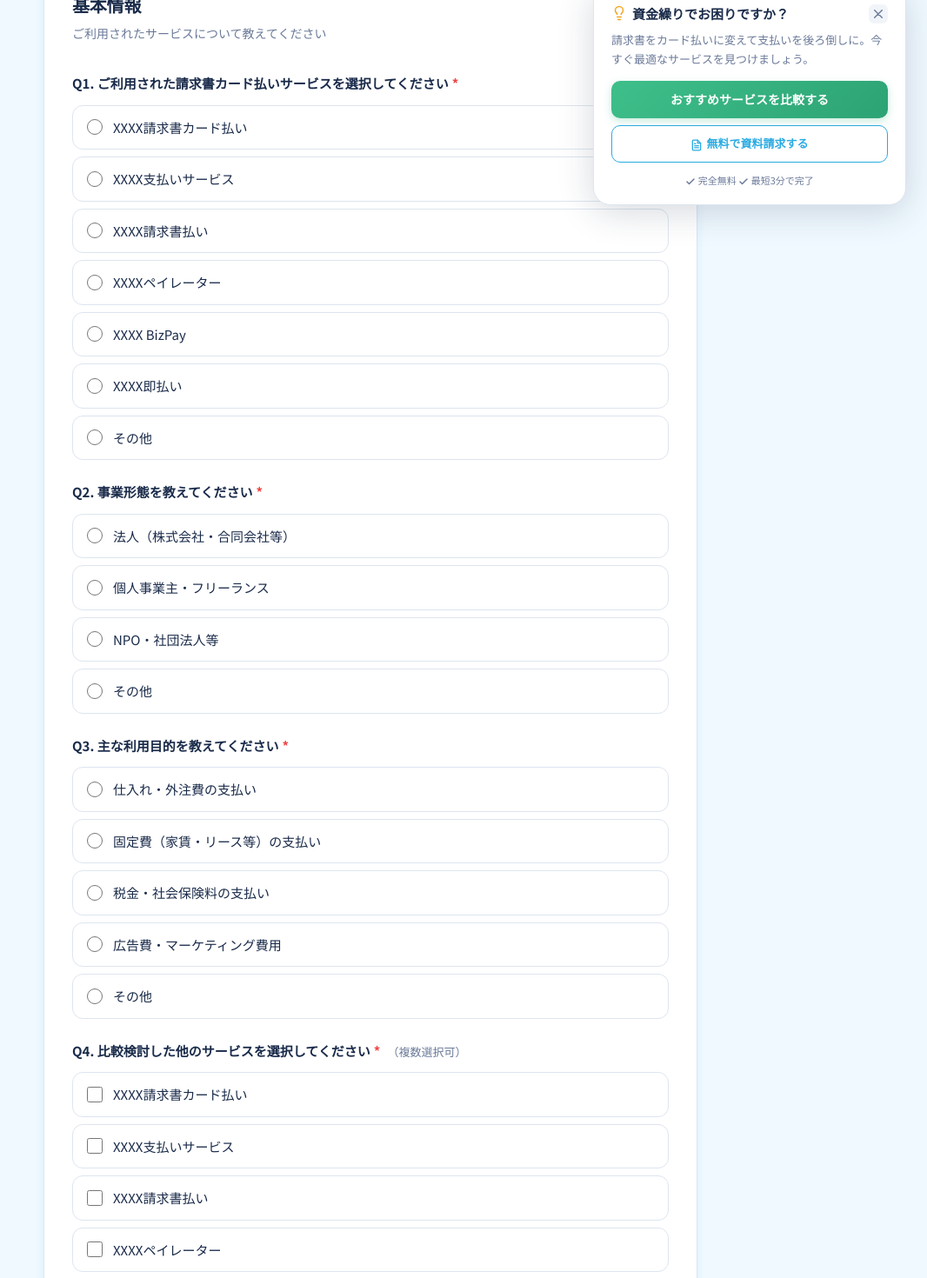
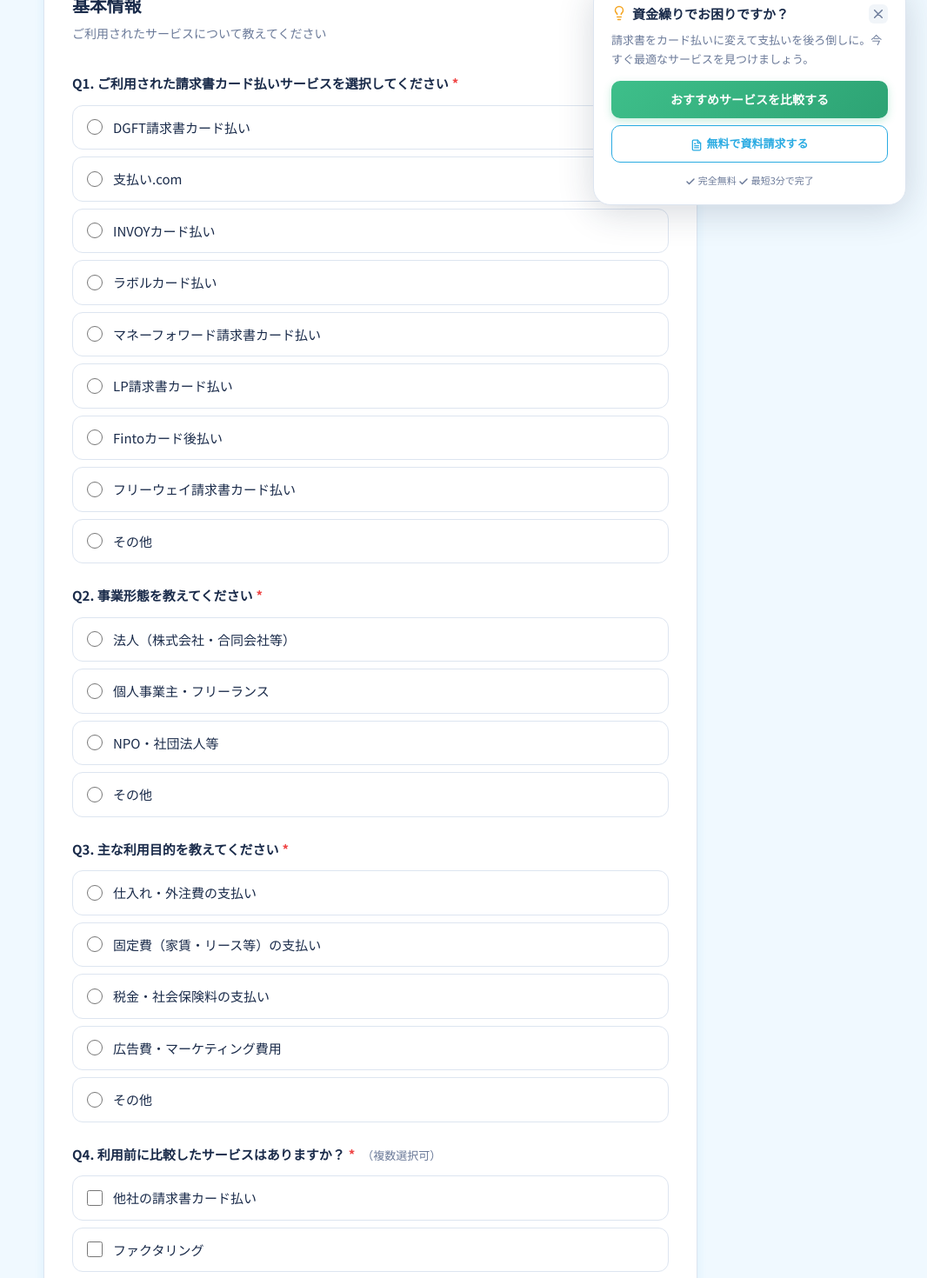
Before and after one commit to uta-a/invoice-card-payment-navi, a React (Vite) app: page /review in a window 1280 px wide. Shown: the part 540-2010 px from the top of the page at 87% size, without its empty margins (214-1280 px from the left). Built offline with nearby package versions, Linux system fonts and the light colour scheme; no server answers.

Commit message:
feat: サービス名と説明を更新し、比較検討サービスの選択肢を追加

```diff
--- a/src/components/review/steps/StepPhaseA.tsx
+++ b/src/components/review/steps/StepPhaseA.tsx
@@ -53,10 +53,14 @@
 
       <CheckboxGroup
         name="q4_compared_services"
-        label="Q4. 比較検討した他のサービスを選択してください"
+        label="Q4. 利用前に比較したサービスはありますか？"
         options={[
-          ...services.map((s) => ({ value: s.name, label: s.name })),
-          { value: "比較していない", label: "比較していない" },
+          { value: "他社の請求書カード払い", label: "他社の請求書カード払い" },
+          { value: "ファクタリング", label: "ファクタリング" },
+          { value: "銀行融資", label: "銀行融資" },
+          { value: "ビジネスローン", label: "ビジネスローン" },
+          { value: "法人カード", label: "法人カード" },
+          { value: "比較せず利用", label: "比較せず利用" },
         ]}
         required
       />
--- a/src/data/services.ts
+++ b/src/data/services.ts
@@ -59,14 +59,14 @@
 export const services: Service[] = [
   {
     id: "service-a",
-    name: "XXXX請求書カード払い",
-    shortName: "XXXX",
+    name: "DGFT請求書カード払い",
+    shortName: "DGFT",
     logoUrl: "/images/logo-a.png",
     officialUrl: "https://example.com/service-a",
     resourceUrl: "https://example.com/service-a/contact",
     catchphrase: "業界最安水準の手数料で資金繰りをスムーズに",
     description:
-      "XXXXは、請求書をクレジットカードで決済できるサービスです。最短即日での入金対応と、業界トップクラスの低手数料が特徴。法人・個人事業主どちらにも対応しています。",
+      "DGFTは、請求書をクレジットカードで決済できるサービスです。最短即日での入金対応と、業界トップクラスの低手数料が特徴。法人・個人事業主どちらにも対応しています。",
     rating: 4.8,
     reviewCount: 312,
     scores: { fee: 4.9, speed: 4.7, support: 4.8, usability: 4.7 },
@@ -95,14 +95,14 @@
   },
   {
     id: "service-b",
-    name: "XXXX支払いサービス",
-    shortName: "XXXX",
+    name: "支払い.com",
+    shortName: "支払い.com",
     logoUrl: "/images/logo-b.png",
     officialUrl: "https://example.com/service-b",
     resourceUrl: "https://example.com/service-b/contact",
     catchphrase: "圧倒的な入金スピード。翌営業日には資金調達完了",
     description:
-      "XXXXは、最速翌営業日入金を実現する請求書カード払いサービスです。独自の審査システムにより、スピーディーかつ柔軟な審査対応が強みです。",
+      "支払い.comは、最速翌営業日入金を実現する請求書カード払いサービスです。独自の審査システムにより、スピーディーかつ柔軟な審査対応が強みです。",
     rating: 4.6,
     reviewCount: 245,
     scores: { fee: 4.2, speed: 4.9, support: 4.6, usability: 4.7 },
@@ -131,14 +131,14 @@
   },
   {
     id: "service-c",
-    name: "XXXX請求書払い",
-    shortName: "XXXX",
+    name: "INVOYカード払い",
+    shortName: "INVOY",
     logoUrl: "/images/logo-c.png",
     officialUrl: "https://example.com/service-c",
     resourceUrl: "https://example.com/service-c/contact",
     catchphrase: "丁寧なサポートで初めての方も安心",
     description:
-      "XXXXは、初めて請求書カード払いを利用する方でも安心して使えるよう、専任サポートチームが導入から運用まで伴走するサービスです。",
+      "INVOYは、初めて請求書カード払いを利用する方でも安心して使えるよう、専任サポートチームが導入から運用まで伴走するサービスです。",
     rating: 4.5,
     reviewCount: 198,
     scores: { fee: 4.3, speed: 4.4, support: 4.9, usability: 4.6 },
@@ -167,14 +167,14 @@
   },
   {
     id: "service-d",
-    name: "XXXXペイレーター",
-    shortName: "XXXX",
+    name: "ラボルカード払い",
+    shortName: "ラボル",
     logoUrl: "/images/logo-d.png",
     officialUrl: "https://example.com/service-d",
     resourceUrl: "https://example.com/service-d/contact",
     catchphrase: "審査不要！誰でもカンタンに請求書払いを後払いに",
     description:
-      "XXXXペイレーターは、与信審査なしで請求書をカード払いに変換できる画期的なサービス。創業直後や信用情報に不安のある方でも安心して利用できます。",
+      "ラボルカード払いは、与信審査なしで請求書をカード払いに変換できる画期的なサービス。創業直後や信用情報に不安のある方でも安心して利用できます。",
     rating: 4.3,
     reviewCount: 156,
     scores: { fee: 3.8, speed: 4.3, support: 4.2, usability: 4.8 },
@@ -203,14 +203,14 @@
   },
   {
     id: "service-e",
-    name: "XXXX BizPay",
-    shortName: "XXXX",
+    name: "マネーフォワード請求書カード払い",
+    shortName: "マネーフォワード",
     logoUrl: "/images/logo-e.png",
     officialUrl: "https://example.com/service-e",
     resourceUrl: "https://example.com/service-e/contact",
     catchphrase: "会計ソフト連携でバックオフィスをまるごと効率化",
     description:
-      "XXXX BizPayは、主要会計ソフト・クラウド経費精算ツールと連携した請求書カード払いサービス。請求書管理から支払い、仕訳まで一括で効率化できます。",
+      "マネーフォワード請求書カード払いは、主要会計ソフト・クラウド経費精算ツールと連携した請求書カード払いサービス。請求書管理から支払い、仕訳まで一括で効率化できます。",
     rating: 4.2,
     reviewCount: 134,
     scores: { fee: 4.0, speed: 4.1, support: 4.3, usability: 4.9 },
@@ -239,14 +239,14 @@
   },
   {
     id: "service-f",
-    name: "XXXX即払い",
-    shortName: "XXXX",
+    name: "LP請求書カード払い",
+    shortName: "LP",
     logoUrl: "/images/logo-f.png",
     officialUrl: "https://example.com/service-f",
     resourceUrl: "https://example.com/service-f/contact",
     catchphrase: "高額請求書に特化。まとめて大口決済で有利な条件",
     description:
-      "XXXX即払いは、100万円以上の高額請求書に特化した請求書カード払いサービス。大口ユーザー向けの特別手数料と、専任の法人サポートが強みです。",
+      "LP請求書カード払いは、100万円以上の高額請求書に特化した請求書カード払いサービス。大口ユーザー向けの特別手数料と、専任の法人サポートが強みです。",
     rating: 4.0,
     reviewCount: 98,
     scores: { fee: 4.5, speed: 3.8, support: 4.4, usability: 3.9 },
@@ -273,6 +273,62 @@
     ],
     recommendFor: "高額請求書を定期的に処理する法人・製造業・建設業の方",
   },
+  {
+    id: "service-g",
+    name: "Fintoカード後払い",
+    shortName: "Finto",
+    logoUrl: "/images/logo-g.png",
+    officialUrl: "https://example.com/service-g",
+    resourceUrl: "https://example.com/service-g/contact",
+    catchphrase: "",
+    description:
+      "Fintoカード後払いは、請求書をクレジットカードで後払いできるサービスです。",
+    rating: 0,
+    reviewCount: 0,
+    scores: { fee: 0, speed: 0, support: 0, usability: 0 },
+    ranks: { overall: 7, fee: 7, payment: 7, screening: 7 },
+    fee: "X.X%〜",
+    feeDetail: "",
+    paymentSpeed: "",
+    paymentSpeedDetail: "",
+    minAmount: "XXXX円〜",
+    maxAmount: "XXXX万円",
+    screeningLevel: "普通",
+    screeningTime: "",
+    badges: [],
+    targetTags: [],
+    merits: [],
+    demerits: [],
+    recommendFor: "",
+  },
+  {
+    id: "service-h",
+    name: "フリーウェイ請求書カード払い",
+    shortName: "フリーウェイ",
+    logoUrl: "/images/logo-h.png",
+    officialUrl: "https://example.com/service-h",
+    resourceUrl: "https://example.com/service-h/contact",
+    catchphrase: "",
+    description:
+      "フリーウェイ請求書カード払いは、請求書をクレジットカードで支払えるサービスです。",
+    rating: 0,
+    reviewCount: 0,
+    scores: { fee: 0, speed: 0, support: 0, usability: 0 },
+    ranks: { overall: 8, fee: 8, payment: 8, screening: 8 },
+    fee: "X.X%〜",
+    feeDetail: "",
+    paymentSpeed: "",
+    paymentSpeedDetail: "",
+    minAmount: "XXXX円〜",
+    maxAmount: "XXXX万円",
+    screeningLevel: "普通",
+    screeningTime: "",
+    badges: [],
+    targetTags: [],
+    merits: [],
+    demerits: [],
+    recommendFor: "",
+  },
 ];
 
 // ランキングデータ取得ヘルパー
```
Also changed, not shown: 1 other file (tests, documents, lock files or other folders).
